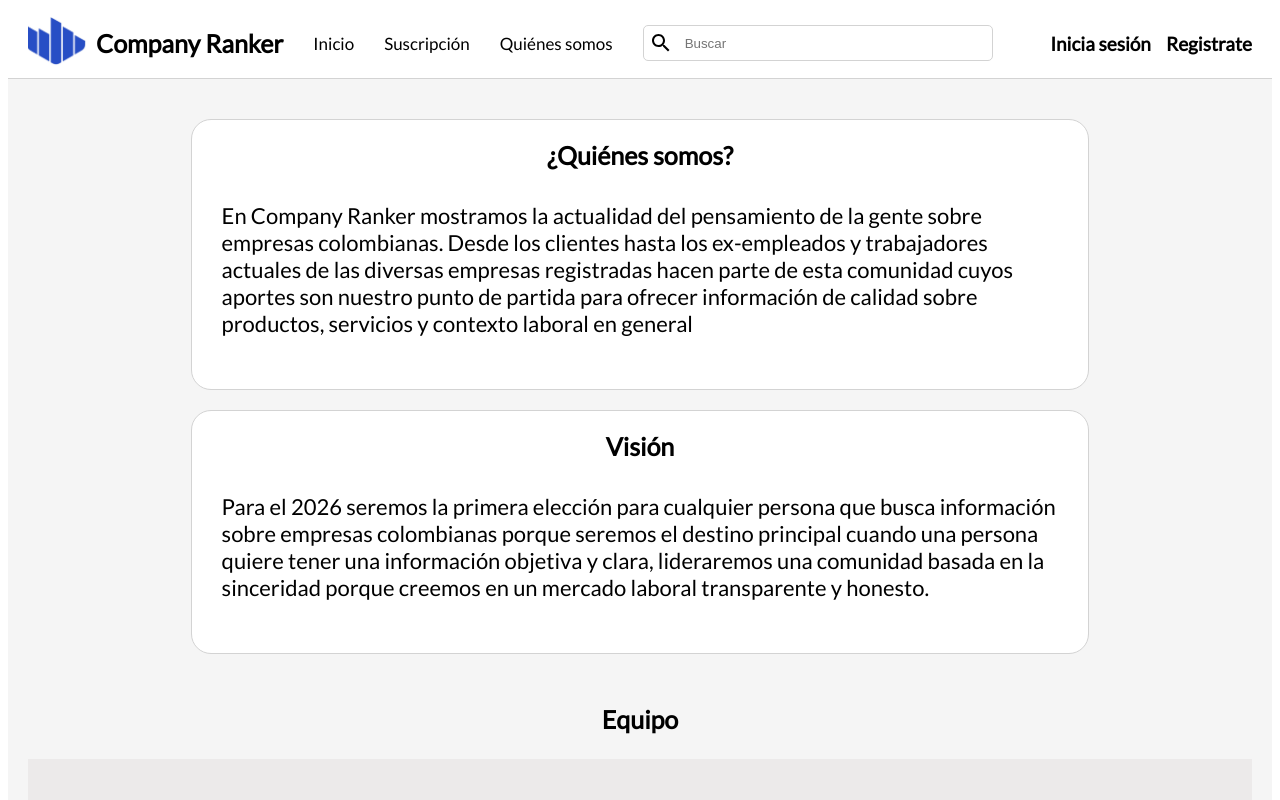
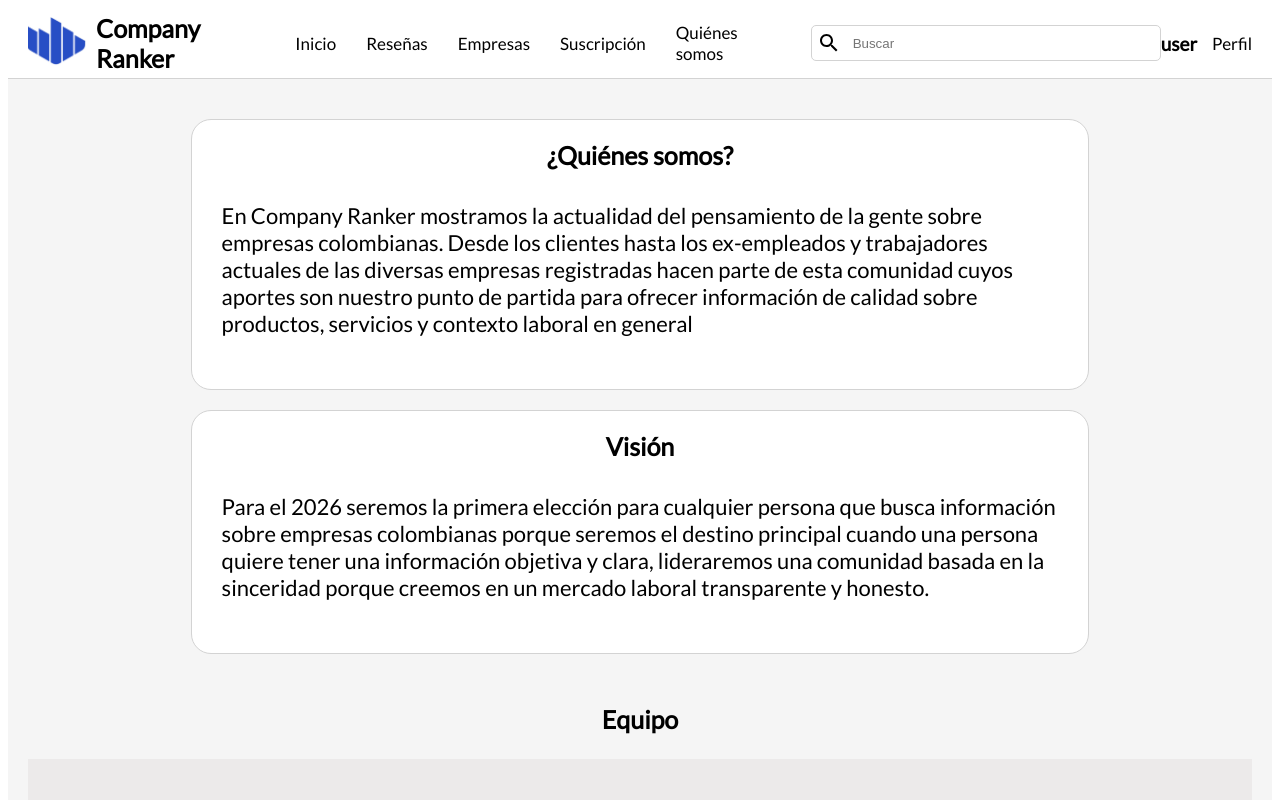
Before and after one commit to GustavoR-ivera/Company-Ranker, a React (Create React App) app in the folder frontend/: page /about in a window 1280 px wide. Shown: the top 800 px of the page. Built offline with nearby package versions, Linux system fonts and the light colour scheme.

Commit message:
currentUser==null?

```diff
--- a/frontend/src/components/navBar/NavBar.jsx
+++ b/frontend/src/components/navBar/NavBar.jsx
@@ -9,7 +9,7 @@ import { useContext } from "react";
 // si se muestra el boton de login-registro o el nombre del usuario
 function NavBar() {
   const { currentUser } = useContext(AuthContext);
-  let session = false;
+  let session = true;
 
   //validacion ruta "home"
   let path_home = "";
@@ -85,7 +85,7 @@ function NavBar() {
           <>
             <div className="right">
               <div className="user">
-                <span>{currentUser.Name}</span>
+                <span>{currentUser==null? "user" :currentUser.Name}</span>
               </div>
               <Link to="/" style={{ textDecoration: "none" }}>
                 Perfil
--- a/frontend/src/context/authContext.js
+++ b/frontend/src/context/authContext.js
@@ -20,7 +20,7 @@ export const AuthContextProvider = ({ children }) => {
     setCurrentUser(res.data);
   };
 
-  //guardar datos del usuario en el local storage del navegador
+  //guardar datos del usuario en el local storage del navegador -> user: {}
   useEffect(() => {
     localStorage.setItem("user", JSON.stringify(currentUser));
   }, [currentUser]);
--- a/frontend/src/pages/home/Home.jsx
+++ b/frontend/src/pages/home/Home.jsx
@@ -3,12 +3,13 @@ import { AuthContext } from "../../context/authContext";
 import "./home.scss";
 
 function Home() {
+  //validar que currentUser exista antes de acceder a sus atributos
   const { currentUser } = useContext(AuthContext);
 
   return (
     <div className="home">
       <div className="banner1">
-        <h1>Welcome, {currentUser.Name}</h1>
+        <h1>Welcome, {currentUser == null ? "user" : currentUser.Name}</h1>
       </div>
     </div>
   );
--- a/frontend/src/pages/register/Register.jsx
+++ b/frontend/src/pages/register/Register.jsx
@@ -42,7 +42,9 @@ const Register = () => {
       await axios.post("http://localhost:8800/server/auth/register", inputs);
       //si el registro es exitoso se redirige a la pagina de inicio
       //apartir de este punto, con que datos de usuario funciona la pagina?
-      navigate("/home");
+      //al redireccionar a login, actualizamos el estado de currentUser el cual podra ser usado
+      //en los demas componentes
+      navigate("/login");
     } catch (err) {
       setErr(err.response.data);
     }
```
